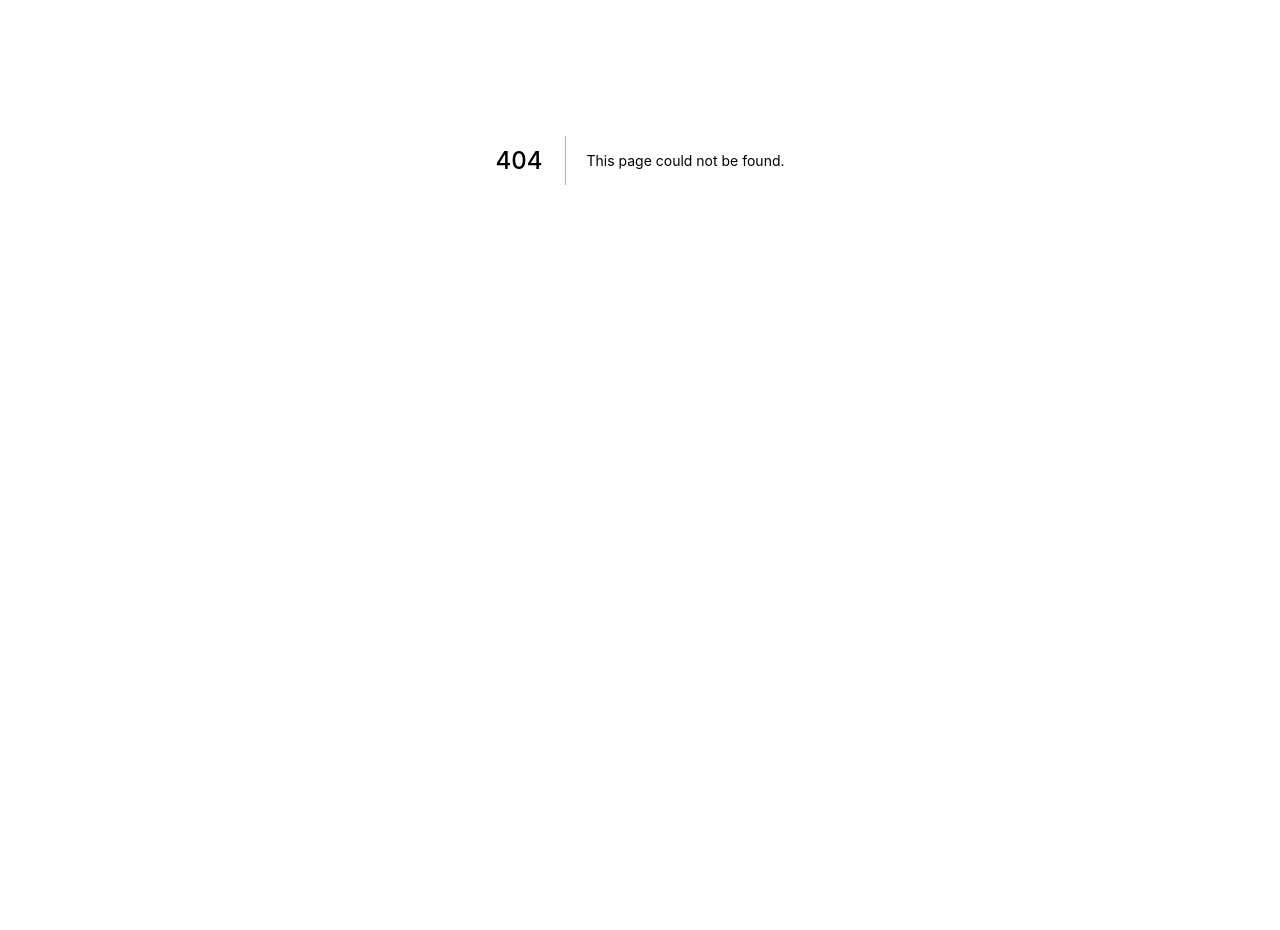
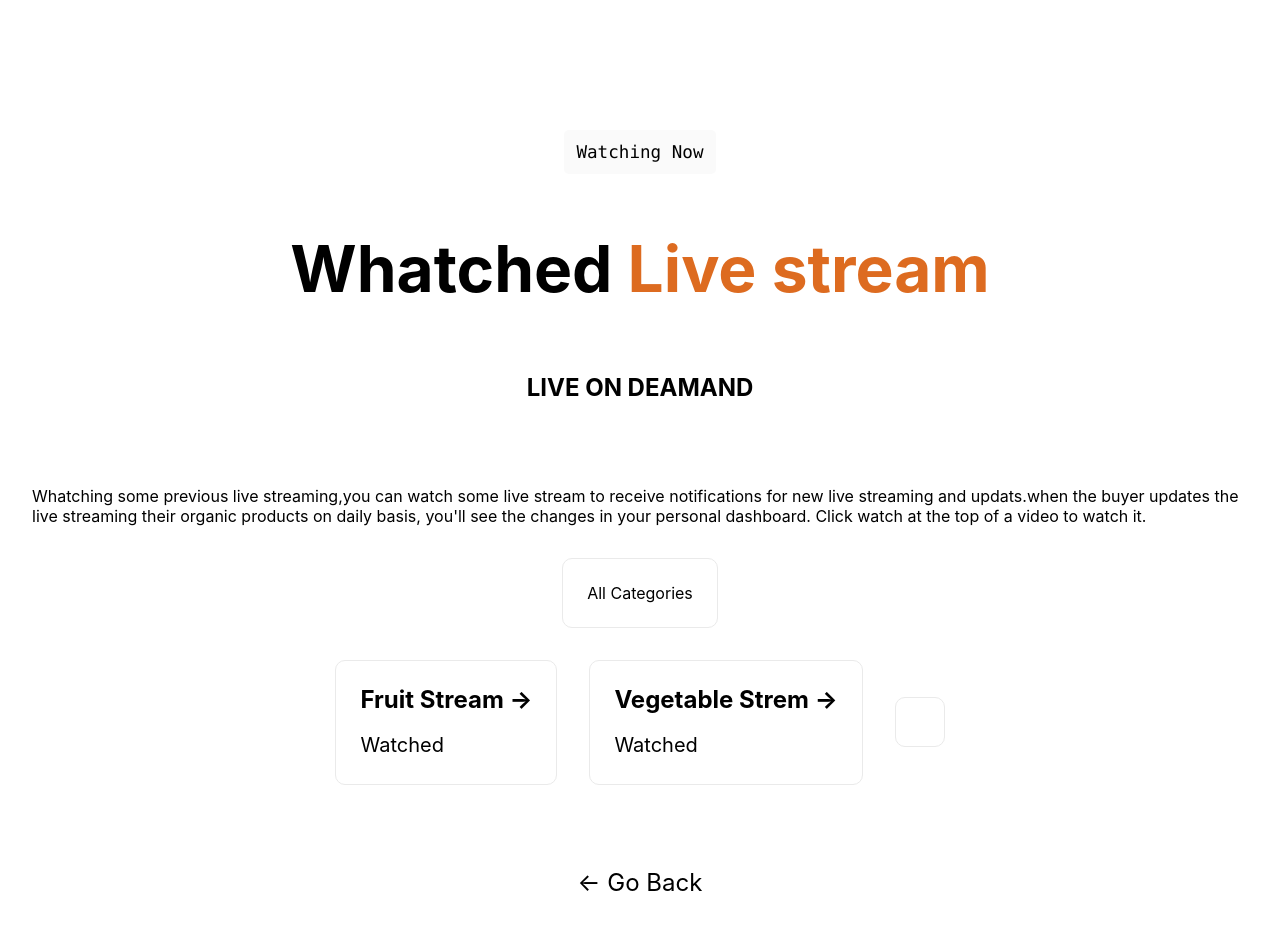
Before and after one commit to rammurmu/next, a Next.js app: page /buyer in a window 1280 px wide. Before the commit this address had no page. Shown: the part 240-1170 px from the top of the page. Before the commit the page ends 800 px from the top, so only its background shows below. Built offline with nearby package versions, Linux system fonts and the light colour scheme.

Commit message:
Create buyer.js

```diff
--- /dev/null
+++ b/pages/buyer.js
@@ -0,0 +1,48 @@
+import styles from '../styles/Home.module.css'
+import Link from 'next/link'
+
+export default function Buyer() {
+  return (
+    <div className={styles.container}>
+      <main className={styles.main}>
+        <code className={styles.code}>👏 Welcome to RunAsh.live</code>
+        <h1 className={styles.description}>📺 Live watch<br />and Live on demand</h1>
+
+        <div className={styles.description}>{' '}
+        <code className={styles.code}>Watching Now</code></div>
+
+        <h1 className={styles.title}>Whatched <a href="https://">Live stream</a></h1>
+
+          <h2 className={styles.description}>LIVE ON DEAMAND</h2>
+
+          <p className={styles.paragraph}>Whatching some previous live streaming,you can watch some live stream to receive notifications for new live streaming and updats.when the buyer updates the live streaming their organic products on daily basis, you'll see the changes in your personal dashboard.
+          Click watch at the top of a video to watch it.</p>
+
+          <p className={styles.card}>All Categories</p>
+          <div className={styles.grid}>
+          <a href="https://nextjs.org/docs" className={styles.card}>
+            <h2>Fruit Stream &rarr;</h2>
+            <p>Watched </p>
+          </a>
+
+          <a href="https://" className={styles.card}>
+            <h2>Vegetable Strem &rarr;</h2>
+            <p>Watched </p>
+          </a>
+
+          <a
+            href="https://"
+            className={styles.card}
+          >
+
+          </a>
+          </div>
+        <p className={styles.description}>
+          <Link href="/">
+            <a>&larr; Go Back</a>
+          </Link>
+        </p>
+      </main>
+    </div>
+  )
+}
```
